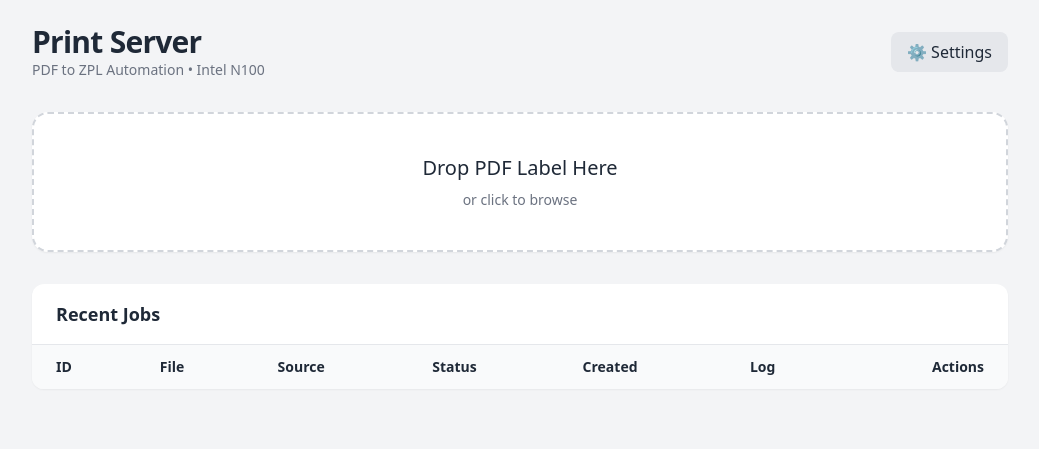
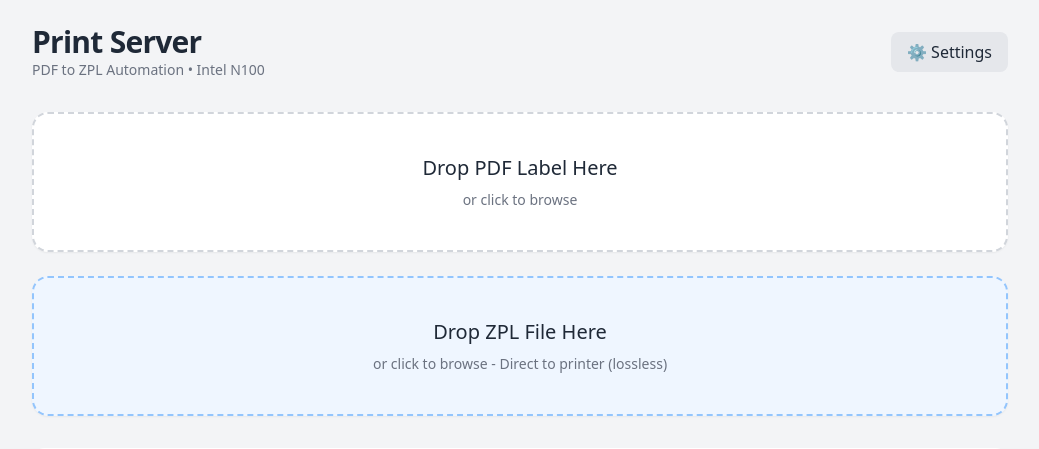
Before and after one commit to corey-schneider/zpl-print-server, a FastAPI app: page / in a window 1280 px wide. Shown: the top 449 px of the page, without its empty margins (120-1159 px from the left). Run offline with FastAPI, Linux system fonts and the light colour scheme; data that the repository does not hold is empty; parts of the project's set-up code (start-up, migrations or seed data) failed here and were passed over.

Commit message:
support direct ZPL upload

```diff
--- a/app/main.py
+++ b/app/main.py
@@ -64,6 +64,41 @@ async def manual_upload(file: UploadFile = File(...), background_tasks: Backgrou
             f.write(zpl_content)
 
         job.log = "Ready - will try PDF first, then ZPL fallback"
+        db.commit()
+
+        # Start printing in background
+        if background_tasks:
+            mgr = PrinterManager()
+            background_tasks.add_task(mgr.run_job, job_id)
+
+    except Exception as e:
+        job.status = "FAILED"
+        job.log = f"Error: {str(e)}"
+        db.commit()
+    finally:
+        db.close()
+
+    return JSONResponse({"status": "accepted", "job_id": job_id})
+
+@app.post("/upload-zpl")
+async def upload_zpl(file: UploadFile = File(...), background_tasks: BackgroundTasks = None):
+    """Upload ZPL file directly - send losslessly to printer without conversion."""
+    content = await file.read()
+    db = SessionLocal()
+
+    job = Job(filename=file.filename, source="ZPL Direct Upload", status="READY")
+    db.add(job)
+    db.commit()
+    db.refresh(job)
+    job_id = job.id
+
+    try:
+        # Store ZPL directly as-is (lossless)
+        zpl_path = os.path.join(DATA_DIR, f"{job_id}.zpl")
+        with open(zpl_path, "wb") as f:
+            f.write(content)
+
+        job.log = "Ready - ZPL direct upload (no conversion)"
         db.commit()
 
         # Start printing in background
--- a/app/templates/index.html
+++ b/app/templates/index.html
@@ -47,11 +47,19 @@
         </button>
     </div>
 
-    <div id="drop-zone" class="border-2 border-dashed border-gray-300 dark:border-gray-700 rounded-2xl p-10 text-center mb-8 transition-colors cursor-pointer bg-white dark:bg-gray-800 shadow-sm">
+    <div id="drop-zone" class="border-2 border-dashed border-gray-300 dark:border-gray-700 rounded-2xl p-10 text-center mb-6 transition-colors cursor-pointer bg-white dark:bg-gray-800 shadow-sm">
         <input type="file" id="file-input" class="hidden" accept=".pdf">
         <div class="pointer-events-none">
             <p class="text-xl font-medium mb-2">Drop PDF Label Here</p>
             <p class="text-sm text-gray-500">or click to browse</p>
+        </div>
+    </div>
+
+    <div id="drop-zone-zpl" class="border-2 border-dashed border-blue-300 dark:border-blue-700 rounded-2xl p-10 text-center mb-8 transition-colors cursor-pointer bg-blue-50 dark:bg-blue-900/20 shadow-sm">
+        <input type="file" id="file-input-zpl" class="hidden" accept=".zpl">
+        <div class="pointer-events-none">
+            <p class="text-xl font-medium mb-2">Drop ZPL File Here</p>
+            <p class="text-sm text-gray-500">or click to browse - Direct to printer (lossless)</p>
         </div>
     </div>
 
@@ -249,24 +257,38 @@
     // --- Drag & Drop ---
     const dropZone = document.getElementById('drop-zone');
     const fileInput = document.getElementById('file-input');
+    const dropZoneZpl = document.getElementById('drop-zone-zpl');
+    const fileInputZpl = document.getElementById('file-input-zpl');
 
+    // PDF upload handlers
     dropZone.addEventListener('click', () => fileInput.click());
     dropZone.addEventListener('dragover', (e) => { e.preventDefault(); dropZone.classList.add('drag-active'); });
     dropZone.addEventListener('dragleave', () => dropZone.classList.remove('drag-active'));
     dropZone.addEventListener('drop', (e) => {
         e.preventDefault();
         dropZone.classList.remove('drag-active');
-        if (e.dataTransfer.files.length) uploadFile(e.dataTransfer.files[0]);
+        if (e.dataTransfer.files.length) uploadFile(e.dataTransfer.files[0], '/upload');
     });
-    fileInput.addEventListener('change', () => { if (fileInput.files.length) uploadFile(fileInput.files[0]); });
+    fileInput.addEventListener('change', () => { if (fileInput.files.length) uploadFile(fileInput.files[0], '/upload'); });
 
-    async function uploadFile(file) {
+    // ZPL upload handlers
+    dropZoneZpl.addEventListener('click', () => fileInputZpl.click());
+    dropZoneZpl.addEventListener('dragover', (e) => { e.preventDefault(); dropZoneZpl.classList.add('drag-active'); });
+    dropZoneZpl.addEventListener('dragleave', () => dropZoneZpl.classList.remove('drag-active'));
+    dropZoneZpl.addEventListener('drop', (e) => {
+        e.preventDefault();
+        dropZoneZpl.classList.remove('drag-active');
+        if (e.dataTransfer.files.length) uploadFile(e.dataTransfer.files[0], '/upload-zpl');
+    });
+    fileInputZpl.addEventListener('change', () => { if (fileInputZpl.files.length) uploadFile(fileInputZpl.files[0], '/upload-zpl'); });
+
+    async function uploadFile(file, endpoint) {
         const formData = new FormData();
         formData.append('file', file);
 
         // Optimistic UI update could go here
 
-        await fetch('/upload', { method: 'POST', body: formData });
+        await fetch(endpoint, { method: 'POST', body: formData });
         pollJobs();
     }
 
@@ -304,7 +326,7 @@
                     </button>
                 </td>
                 <td class="px-6 py-4 text-right space-x-2">
-                    <a href="javascript:openPdfPreview('/download/pdf/${job.id}')" title="View PDF" class="p-2 hover:bg-gray-200 dark:hover:bg-gray-600 rounded cursor-pointer">PDF 📄</a>
+                    ${job.source === 'ZPL Direct Upload' ? '' : `<a href="javascript:openPdfPreview('/download/pdf/${job.id}')" title="View PDF" class="p-2 hover:bg-gray-200 dark:hover:bg-gray-600 rounded cursor-pointer">PDF 📄</a>`}
                     <a href="javascript:openZplPreview(${job.id})" title="Preview ZPL" class="p-2 hover:bg-gray-200 dark:hover:bg-gray-600 rounded cursor-pointer">ZPL 🖼️</a>
                     <a href="/download/zpl/${job.id}" target="_blank" title="Download ZPL" class="p-2 hover:bg-gray-200 dark:hover:bg-gray-600 rounded">⬇️</a>
                 </td>
```
Also changed, not shown: app/services.py (+48 -7 lines).
